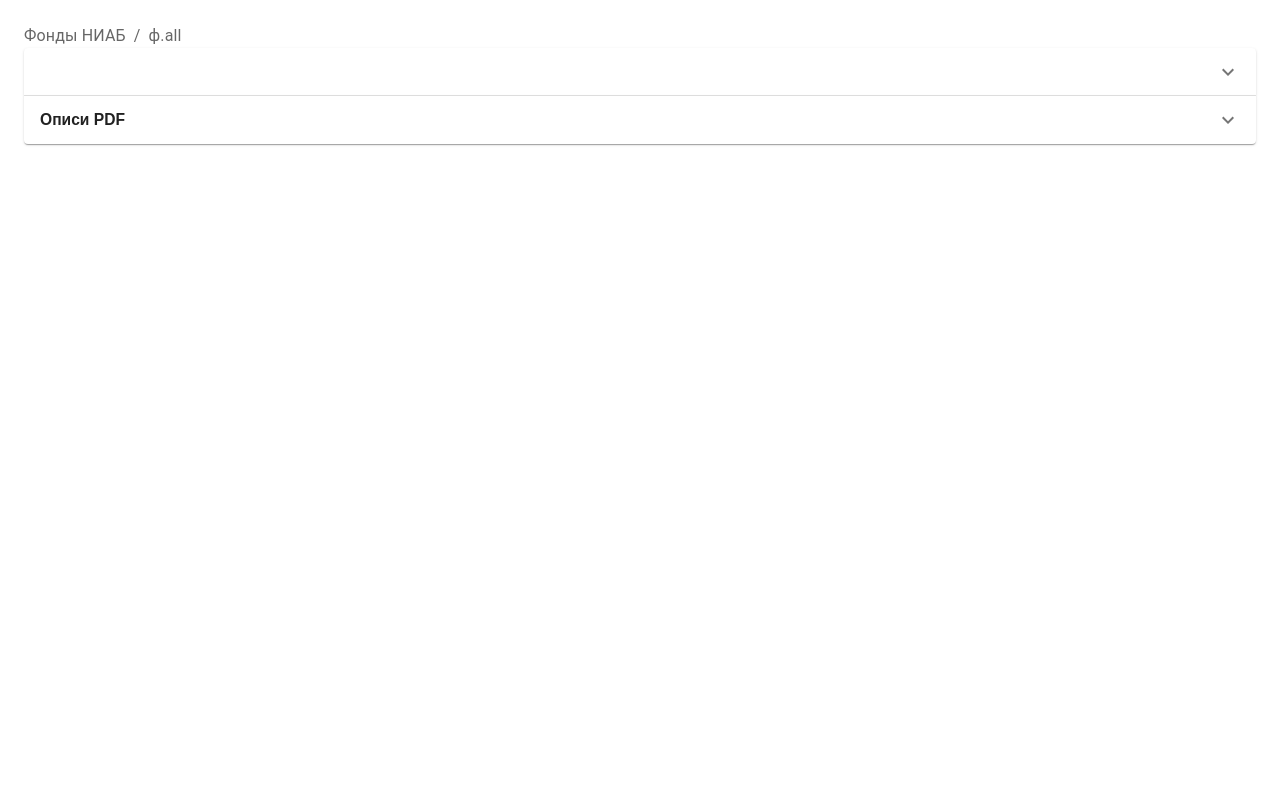
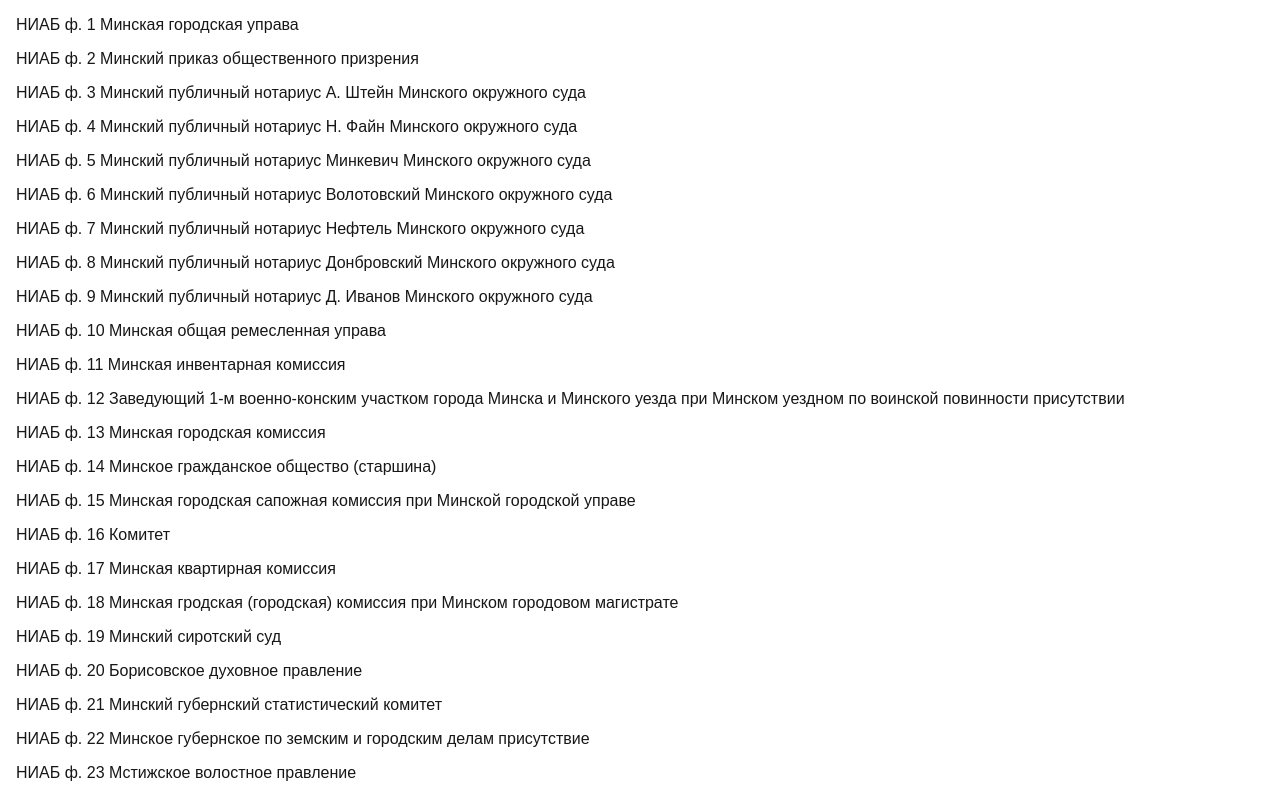
Before and after one commit to shappoff/shappoff.github.io, a Next.js app: page /niab/all in a window 1280 px wide. Shown: the top 797 px of the page. Built offline with nearby package versions, Linux system fonts and the light colour scheme.

Commit message:
add all page

```diff
--- /dev/null
+++ b/src/app/niab/all/page.tsx
@@ -0,0 +1,42 @@
+import {Metadata} from "next";
+import fs from "fs";
+import path from "path";
+import Link from "next/link";
+import {List, ListItem} from "@mui/material";
+
+const targetNIAB = path.resolve(`public/niab/data.json`);
+
+export const metadata: Metadata = {
+    title: "Фонды и описи НИАБ",
+    description: "Удобный поиск описей по фондам НИАБ (Национальный исторический архив Беларуси).",
+    icons: [
+        {
+            url: 'niab/favicon.ico',
+            type: 'image/x-icon',
+            sizes: 'any',
+            rel: 'icon'
+        }
+    ],
+    keywords: ['НИАБ', 'Фонды', 'Описи', 'генеалогия', 'Беларусь'],
+    referrer: 'origin',
+    robots: {index: true, follow: true}
+
+};
+
+export default async function NIAB() {
+    const allPosts = JSON.parse(fs.readFileSync(targetNIAB, 'utf8'));
+    return <>
+        <List>
+            {
+                allPosts
+                    .filter(([fod]: any) => !!fod)
+                    .map((row: any, index: number) => {
+                        const [fod, fodFull, fodlink, title, anotation, op, count, lang, oplink, internal, note, years, opNmb, store, storeNote] = row;
+                        return <ListItem>
+                            <Link key={index} href={`/niab/${fod}`}>{fodFull} {title}</Link>
+                        </ListItem>
+                    })
+            }
+        </List>
+    </>;
+}
--- a/src/app/sitemap.tsx
+++ b/src/app/sitemap.tsx
@@ -35,6 +35,12 @@ export default async function sitemap() {
             priority: 0.5,
         },
         {
+            url: 'https://shappoff.github.io/niab/all',
+            lastModified: new Date(),
+            changeFrequency: 'weekly',
+            priority: 1,
+        },
+        {
             url: 'https://shappoff.github.io/kp',
             lastModified: new Date(),
             changeFrequency: 'weekly',
```
